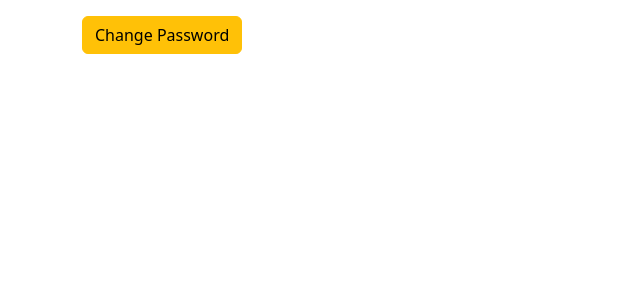
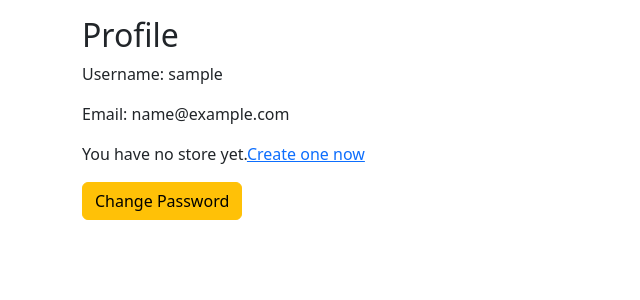
Before and after one commit to Jjjbit/ppm_project, a Django app: page /users/profile/ in a window 1280 px wide. Shown: the part 89-389 px from the top of the page, without its empty margins (0-640 px from the left). Run offline with Django 5.2, Linux system fonts and the light colour scheme; the visitor is signed in with stand-in values (Sample User, id 1); parts of the project's set-up code (start-up, migrations or seed data) failed here and were passed over.

Commit message:
add profile.html

```diff
--- a/templates/profile.html
+++ b/templates/profile.html
@@ -4,7 +4,14 @@
 {% block title %}Profile{% endblock title %}
 {% block content %}
     {% if user.is_authenticated %}
-    <a href="#"></a>
+    <h2>Profile</h2>
+    <p>Username: {{ user.username }}</p>
+    <p>Email: {{ user.email }}</p>
+    {% if user.is_store_manager and user.store  %}
+        <p>My Store: <a href="{% url 'store_dashboard' user.id %}">{{ user.store.name }}</a> </p>
+    {% else %}
+    <p>You have no store yet.<a href="{% url 'create_store' %}">Create one now</a></p>
+    {% endif %}
     <a href="{% url 'password_change' %}" class="btn btn-warning">Change Password</a>
     {% endif %}
 {% endblock content %}
```
